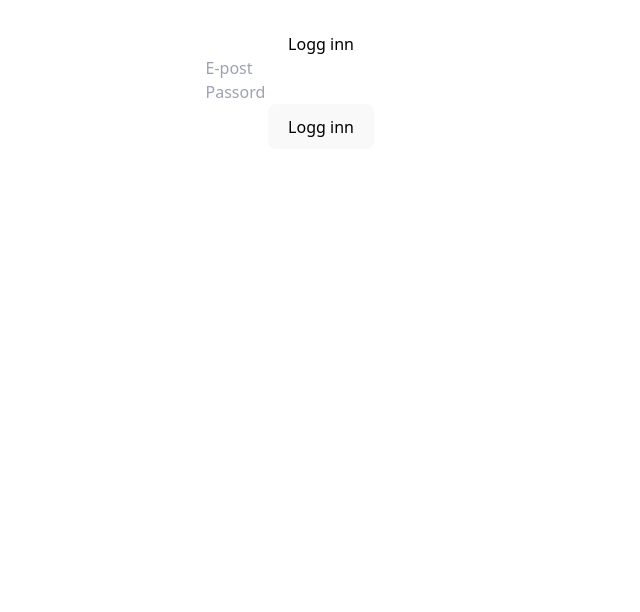
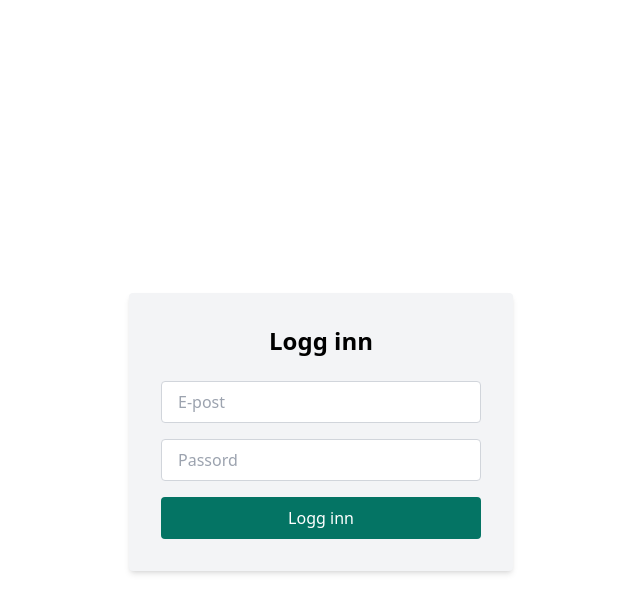
Before and after one commit to ehlma/ABCDealWeb, a React (Vite) app in the folder frontend/: page / in a window 1280 px wide. Shown: the top 612 px of the page, without its empty margins (319-959 px from the left). Built offline with nearby package versions, Linux system fonts and the light colour scheme; no server answers.

Commit message:
styling login

```diff
--- a/frontend/src/pages/Login.jsx
+++ b/frontend/src/pages/Login.jsx
@@ -1,6 +1,7 @@
 import { useState } from "react";
 import {useNavigate} from "react-router-dom";
 import api, {API_ENDPOINTS} from "../api";
+import '../index.css';
 
 const Login = () => {
     const [email, setEmail] = useState("");
@@ -35,15 +36,17 @@ const Login = () => {
     };
 
     return (
-        <div>
-            <h2>Logg inn</h2>
-            <form onSubmit={handleLogin}>
+        <div className="w-full min-h-screen flex items-center justify-center px-4">
+            <div className="w-full max-w-sm p-8 bg-gray-100 rounded shadow-md">
+                <h2 className="text-2xl font-bold mb-6 text-center">Logg inn</h2>
+                <form onSubmit={handleLogin} className="space-y-4">
                     <input
                         type="email"
                         placeholder="E-post"
                         value={email}
                         onChange={(e) => setEmail(e.target.value)}
                         required // gir innebygget pop up "vennligst fyll ut dette feltet"
+                        className="w-full border border-gray-300 rounded px-4 py-2"
                     /> <br/>
                     <input
                         type="password"
@@ -51,10 +54,12 @@ const Login = () => {
                         value={password}
                         onChange={(e) => setPassword(e.target.value)}
                         required
+                        className="w-full border border-gray-300 rounded px-4 py-2"
                     /> <br/>
-                <button type="submit">Logg inn</button>
+                    <button type="submit" className="w-full bg-[#047464] text-white py-2 rounded hover:bg-[#065f54] transition-colors">Logg inn</button>
                 </form>
-            {error && <p>{error}</p>}
+                {error && <p className="text-red-600 text-sm mb-4 text-center">{error}</p>}
+            </div>
         </div>
     );
 };
```
Lines whose indentation alone changed are shown as unchanged.
